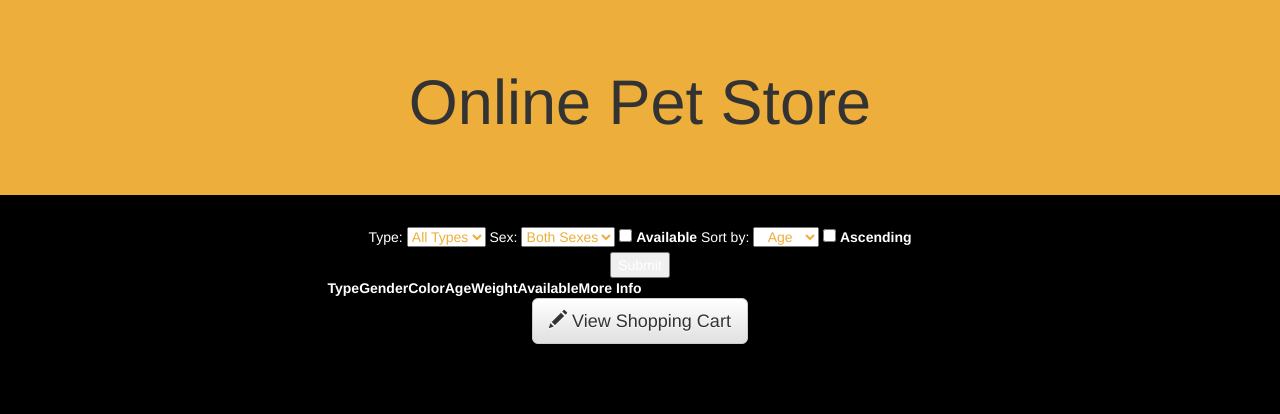
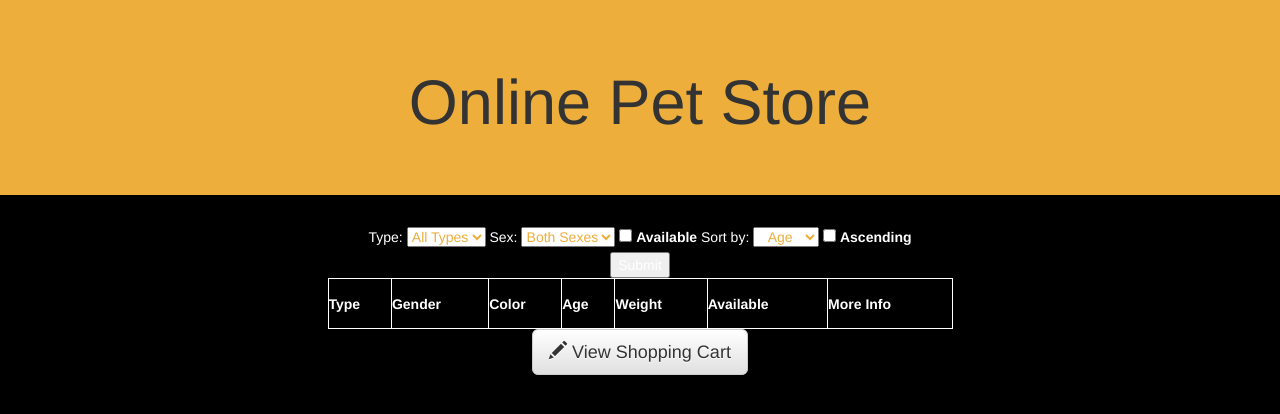
Before and after one commit to bginn/CST336-PetShop, a PHP site: page /?type=1 in a window 1280 px wide. Shown: the top 414 px of the page. Run offline with PHP 8.4, Linux system fonts and the light colour scheme; data comes from the database, SQL or seed files in the repository; data that the repository does not hold is empty.

Commit message:
more features

```diff
--- a/index.php
+++ b/index.php
@@ -105,6 +105,16 @@
             color:white;
             text-align:center;
         }
+        table, th, td {
+       border: 1px solid white;
+       }
+       table {
+    width: 100%;
+         }
+
+th {
+   height: 50px;
+}
 
 
         </style>
```
